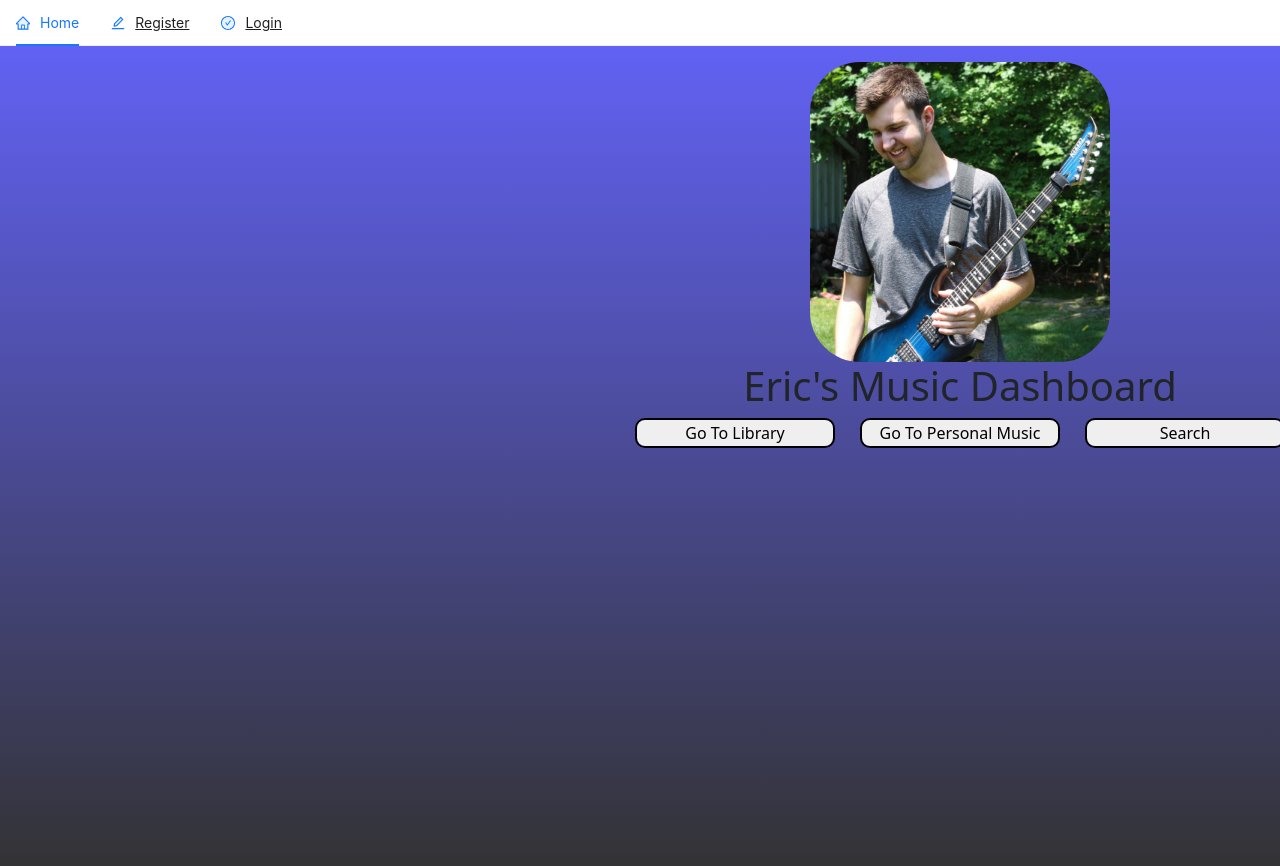
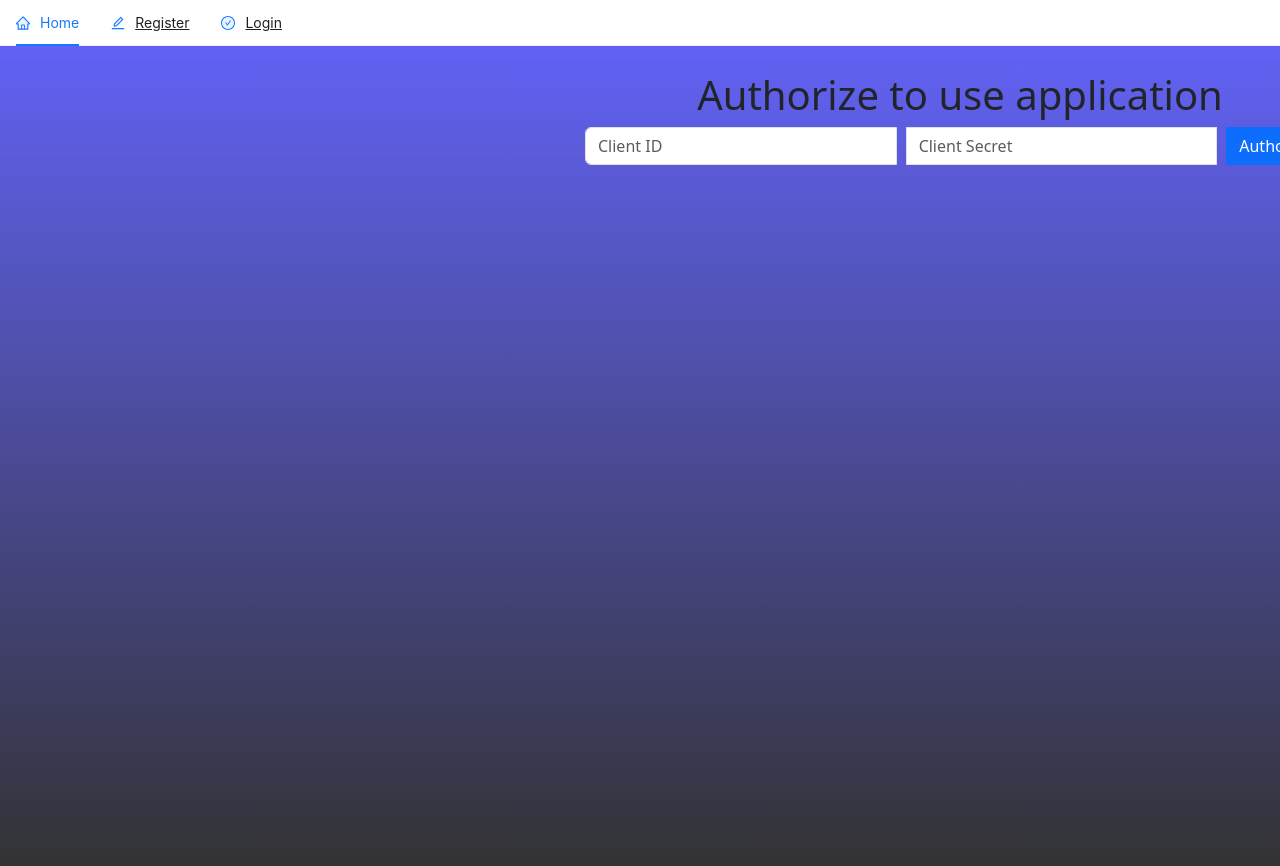
Before and after one commit to EricGrunblatt/Music-Player, a React (Vite) app in the folder client/: page / in a window 1280 px wide. Shown: the top 866 px of the page. Built offline with nearby package versions, Linux system fonts and the light colour scheme.

Commit message:
Added authorization page and started code to authorize user

```diff
--- a/client/package.json
+++ b/client/package.json
@@ -12,6 +12,7 @@
   "dependencies": {
     "antd": "^5.11.2",
     "bootstrap": "^5.3.2",
+    "express": "^4.18.2",
     "localforage": "^1.10.0",
     "match-sorter": "^6.3.1",
     "react": "^18.2.0",
--- a/client/src/App.jsx
+++ b/client/src/App.jsx
@@ -5,11 +5,13 @@ import Header from './components/Header'
 import Homepage from './components/Homepage'
 import Library from './components/Library'
 import Search from './components/Search'
+import Authorize from './components/Authorize'
 
 const router = createBrowserRouter(
   createRoutesFromElements(
     <Route path="/" element={<Header />}>
-      <Route index element={<Homepage />} />
+      <Route index element={<Authorize />} />
+      <Route path="/homepage" element={<Homepage />} />
       <Route path="/library" element={<Library />} />
       <Route path="/search" element={<Search />} />
     </Route>
--- a/client/src/api/index.jsx
+++ b/client/src/api/index.jsx
@@ -1,4 +1,5 @@
 const getToken = async () => {
+    authorize();
     const clientId = '218ecbfb3ecd4d5197a3fef7373cec22';
     const clientSecret = '0780e3f07e0746b39a293a5d5825b4f8';
     const result = await fetch('https://accounts.spotify.com/api/token', {
@@ -77,8 +78,8 @@ const getTrack = async (token, trackEndPoint) => {
     return data;
 }
 
-const getMyPlaylists = async(token) => {
-    const result = await fetch('https://api.spotify.com/v1/me/playlists', {
+const getMyTopArtists = async (token) => {
+    const result = await fetch('https://api.spotify.com/v1/me/', {
         method: 'GET',
         headers: {'Authorization': 'Bearer ' + token}
     })
@@ -95,7 +96,7 @@ const apis = {
     getPlaylistByGenre,
     getTracks,
     getTrack,
-    getMyPlaylists
+    getMyTopArtists
 }
 
 export default apis;
--- /dev/null
+++ b/client/src/components/Authorize.jsx
@@ -0,0 +1,58 @@
+import React, { useState, useEffect } from 'react'
+import ericProfilePic from '/EricCover.jpg'
+import { useNavigate, Link } from 'react-router-dom'
+import 'bootstrap/dist/css/bootstrap.min.css';
+import { Container, InputGroup, FormControl, Button, Row, Card } from 'react-bootstrap';
+
+export default function Authorize() {
+    const [clientId, setClientId] = useState("");
+    const [clientSecret, setClientSecret] = useState("");
+    const navigate = useNavigate();
+    var redirectUri = 'http://localhost:5173/homepage'
+    const AUTHORIZE = 'https://accounts.spotify.com/authorize'
+
+    // ClientId: '218ecbfb3ecd4d5197a3fef7373cec22'
+    // ClientSecret: '0780e3f07e0746b39a293a5d5825b4f8'
+
+    const authorize = () => {
+        let url = AUTHORIZE;
+        url += '?client_id=' + clientId;
+        url += '&response_type=code';
+        url += '&redirect_uri=' + encodeURI(redirectUri);
+        url += '&show_dialog=true';
+        url += '&scope=user-read-private user-read-email user-modify-playback-state user-read-playback-position user-library-read streaming user-read-playback-state user-read-recently-played playlist-read-private';
+        window.location.href = url;
+    }
+
+    return (
+        <div className="authorize-page" style={{ margin: '25px 0 0 0'}}>
+            <h1>Authorize to use application</h1>
+            <div style={{display: 'flex', width: '750px', margin: 'auto' }}>
+                <InputGroup className="mb-3" size="md" style={{ marginRight: '10px' }}>
+                    <FormControl
+                        style={{ marginRight: '10px' }}
+                        placeholder="Client ID"
+                        type="input"
+                        onKeyDown={event => {
+                            if(event.key == "Enter") authorize();
+                        }}
+                        onChange={event => setClientId(event.target.value)}
+                    />
+                    <FormControl
+                        style={{ marginRight: '10px' }}
+                        placeholder="Client Secret"
+                        type="input"
+                        onKeyDown={event => {
+                            if(event.key == "Enter") authorize();
+                        }}
+                        onChange={event => setClientSecret(event.target.value)}
+                    />
+                    <Button onClick={event => { authorize() }}>
+                        Authorize
+                    </Button>
+                </InputGroup>
+            </div>
+
+        </div>
+    )
+}
--- a/client/src/components/Homepage.jsx
+++ b/client/src/components/Homepage.jsx
@@ -4,6 +4,9 @@ import { useNavigate, Link } from 'react-router-dom'
 
 export default function Homepage() {
   const navigate = useNavigate();
+
+  useEffect(() => {
+  })
 
   return (
     <div className="homepage">
--- a/client/src/components/Library.jsx
+++ b/client/src/components/Library.jsx
@@ -1,19 +1,27 @@
-import React from 'react'
+import React, { useState, useEffect } from 'react'
 import api from '../api/index'
 
 export default function Library() {
-  let genres = []
-  const loadGenres = async () => {
-    const token = await api.getToken();
-    const playlists = await api.getMyPlaylists(token);
-    console.log(playlists);
+  const [accessToken, setAccessToken] = useState("");
+
+  useEffect(() => {
+    const getToken = async () => {
+      const token = await api.getToken();
+      setAccessToken(token);
+    }
+    getToken();
+  })
+
+  async function myArtists() {
+    const artists = await api.getMyTopArtists(accessToken);
+    console.log(artists);
 
   }
 
   return (
     <>
       <div className="library">
-        <button onClick={() => { loadGenres() }}>Load My Playlists</button>
+        <button onClick={() => { myArtists() }}>Load My Artists</button>
       </div>
     </>
   )
--- a/client/src/components/Search.jsx
+++ b/client/src/components/Search.jsx
@@ -44,9 +44,7 @@ export default function Search() {
                     placeholder="Search For Artist"
                     type="input"
                     onKeyDown={event => {
-                        if(event.key == "Enter") {
-                            search();
-                        }
+                        if(event.key == "Enter") search();
                     }}
                     onChange={event => setSearchInput(event.target.value)}
                 />
```
Also changed, not shown: 1 other file (tests, documents, lock files or other folders).
